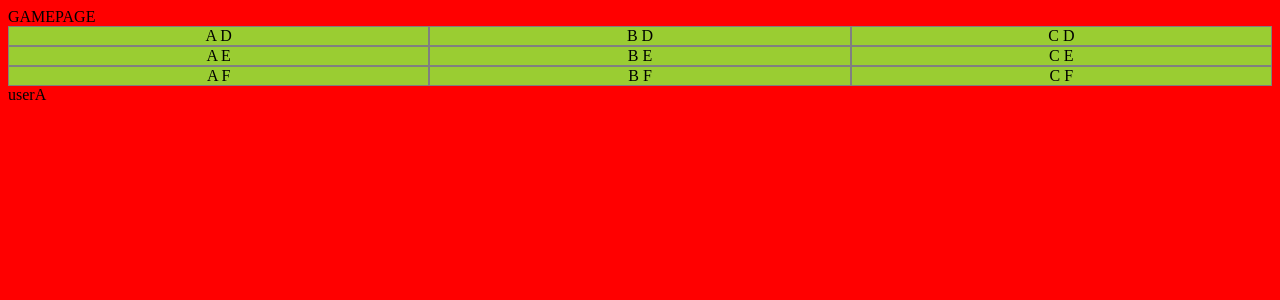
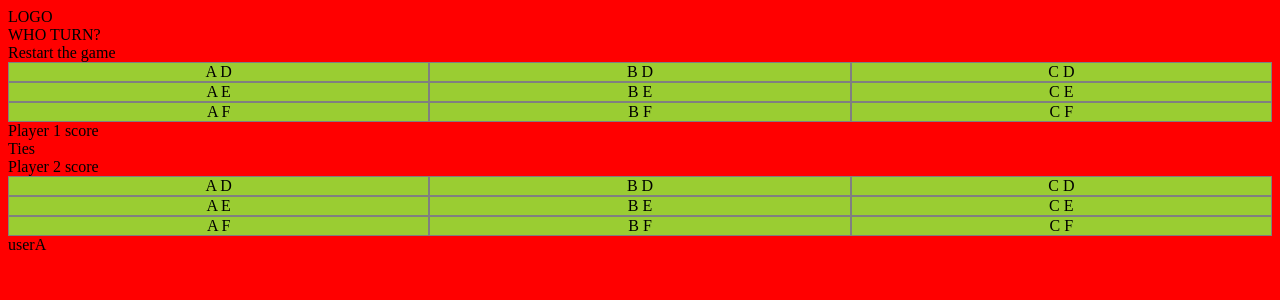
Before and after one commit to devjoppe/tic-tac-toe, a React (Vite) app: page / in a window 1280 px wide. Both pictures are taken after a click on the button "New Game (VS CPU)". Shown: the top 300 px of the page. Built offline with nearby package versions, Linux system fonts and the light colour scheme.

Commit message:
Adding components and working on the start game logic

```diff
--- /dev/null
+++ b/src/components/GameBoard.tsx
@@ -0,0 +1,60 @@
+import gameGrid from '../assets/data/gamegrid.json'
+import React, {useEffect, useState} from "react";
+import GameHeading from "./GameHeading.tsx";
+import GameScore from "./GameScore.tsx";
+
+interface IProp {
+    mark: number|null,
+    isCPU: boolean|null
+}
+
+const GameBoard:React.FC<IProp> = ({isCPU, mark}) => {
+
+    const [player, setPlayer] = useState(1)
+    const [isPlayerTurn, setIsPlayerTurn] = useState(false)
+
+    // Set start players
+    // X = 1 is always starting.
+    // Check if it is a CPU game or not, then set players
+    useEffect(() => {
+        if(isCPU && mark) {
+            console.log("It is a CPU game")
+            if(mark === 1) {
+                // Player is starting
+                setIsPlayerTurn(true)
+            } else {
+                // CPU is starting
+            }
+        }
+    }, [isCPU, mark])
+
+    const handleClick = () => {
+        console.log("User/CPU clicked")
+    }
+
+    return(
+        <div>
+            <div>
+                <GameHeading />
+            </div>
+            <div className="parent">
+                {gameGrid && gameGrid.map(div => (
+                    <div key={div.id}
+                         onClick={() => {
+                             if(isPlayerTurn) {
+                                 handleClick(player, div.col, div.row, div.id, div.checked, div.line)
+                             }
+                         }}
+                         className={`checked ${div.user}`}>
+                            {div.col} {div.row}
+                    </div>
+                ))}
+            </div>
+            <div>
+                <GameScore />
+            </div>
+        </div>
+    )
+}
+
+export default GameBoard
--- /dev/null
+++ b/src/components/GameHeading.tsx
@@ -0,0 +1,11 @@
+const GameHeading = () => {
+    return(
+        <div>
+            <div>LOGO</div>
+            <div>WHO TURN?</div>
+            <div>Restart the game</div>
+        </div>
+    )
+}
+
+export default GameHeading
--- /dev/null
+++ b/src/components/GameScore.tsx
@@ -0,0 +1,11 @@
+const GameScore = () => {
+    return(
+        <div>
+            <div>Player 1 score</div>
+            <div>Ties</div>
+            <div>Player 2 score</div>
+        </div>
+    )
+}
+
+export default GameScore
--- a/src/pages/GamePage.tsx
+++ b/src/pages/GamePage.tsx
@@ -1,5 +1,6 @@
 import React, {useEffect} from "react";
 import {useNavigate} from "react-router-dom";
+import GameBoard from "../components/GameBoard.tsx";
 
 interface IProp {
     isCPU: boolean|null,
@@ -17,11 +18,11 @@ const GamePage:React.FC<IProp> = ({isCPU, mark}) => {
             return
         }
         console.log(isCPU, mark)
-    }, [isCPU, mark])
+    }, [isCPU, mark, navigate])
 
     return(
         <div>
-            GAMEPAGE
+            <GameBoard isCPU={isCPU} mark={mark} />
         </div>
     )
 }
--- a/src/pages/StartPage.tsx
+++ b/src/pages/StartPage.tsx
@@ -8,8 +8,6 @@ const StartPage:React.FC<IProp> = ({newGame}) => {
 
     const [mark, setMark] = useState<number>(1)
 
-    console.log(mark)
-
     const saveSettings = (isCPU:boolean) => {
         newGame(isCPU, mark)
     }
@@ -18,7 +16,7 @@ const StartPage:React.FC<IProp> = ({newGame}) => {
         <div>
             <div>
                 <button onClick={() => setMark(1)}>MARK X</button>
-                <button onClick={() => setMark(0)}>MARK O</button>
+                <button onClick={() => setMark(2)}>MARK O</button>
             </div>
             <div>
                 <button onClick={() => saveSettings(true)}>New Game (VS CPU)</button>
```
